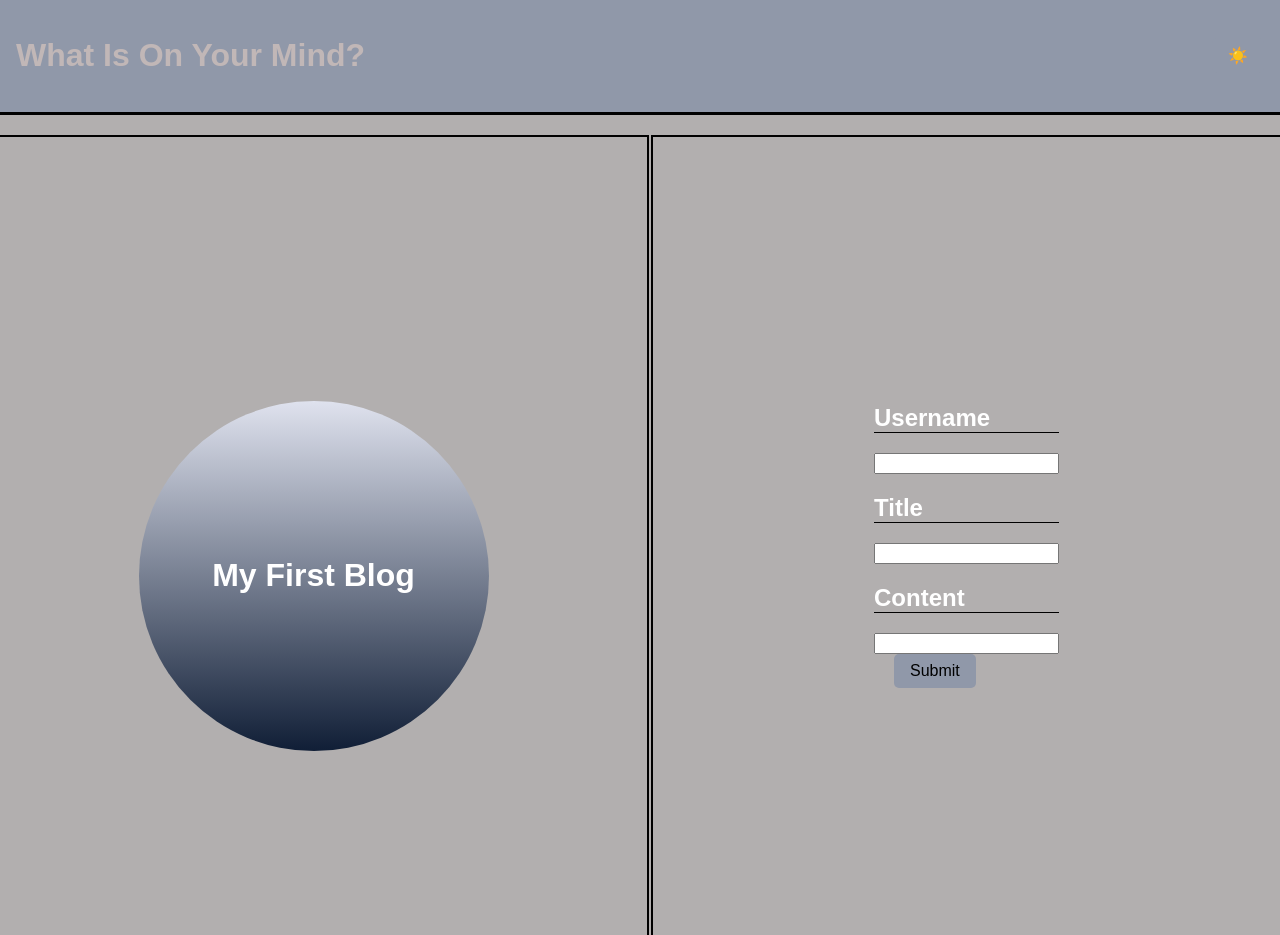
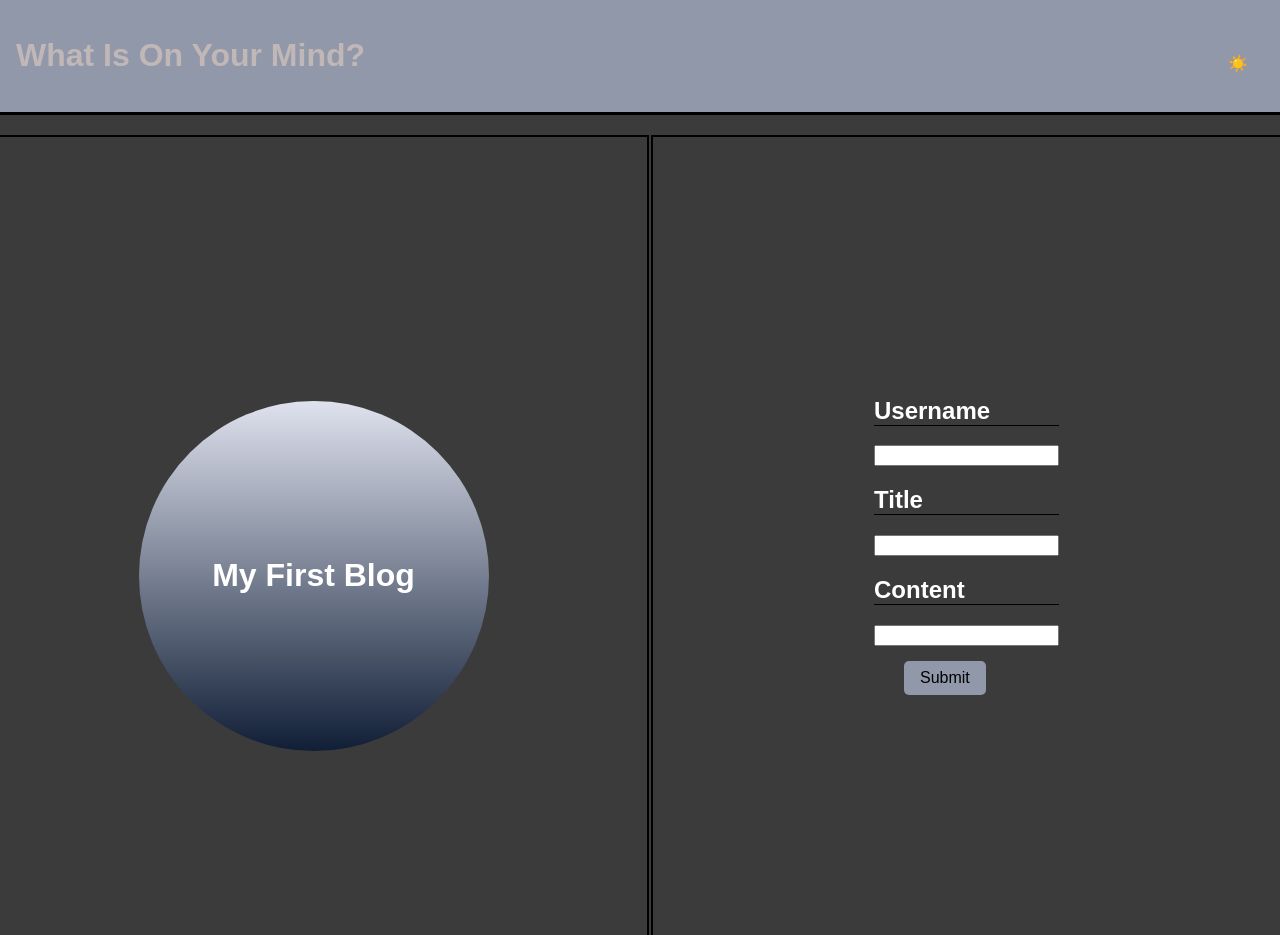
Before and after one commit to ekookten/My-Blog, a plain HTML site: page index.html in a window 1280 px wide. Both pictures are taken after a click on the button "☀️". Drawn offline with Linux system fonts and the light colour scheme.

Commit message:
did some change in blog.css

```diff
--- a/assets/CSS/blog.css
+++ b/assets/CSS/blog.css
@@ -2,12 +2,12 @@ body {
   font-family: Arial, sans-serif;
   margin: 0;
   padding: 0;
-  background-color: rgba(241, 241, 246, 0.125);
+  background-color: rgba(209, 211, 225, 0.125);
   color: black;
 }
 
 .dark-mode {
-  background-color: rgb(18, 14, 14);
+  background-color: rgb(59, 59, 59);
   color: rgb(26, 18, 18);
   border: white;
 }
@@ -24,6 +24,18 @@ header {
 
 main {
   padding: 20px;
+}
+
+button#togglebutton {
+  position: absolute;
+  top: 10px; /* Adjust this value to position vertically */
+  right: 10px; /* Adjust this value to position horizontally */
+  padding: 0.5em 1em;
+  cursor: pointer;
+  background-color: #9098a9;
+  border: none;
+  border-radius: 5px;
+  font-size: 1em;
 }
 
 footer {
@@ -48,9 +60,20 @@ article {
   margin: 10px 0;
   background-color: #f5f5f5;
   min-width: 1000px;
+  border-radius: 30px;
+}
+
+article h2 {
+  border-bottom: 2px solid black; /* Adds a line under the title */
+  padding-bottom: 5px; /* Adds space between the title text and the line */
+  margin-bottom: 10px; /* Adjust the space below the line */
 }
 
 blockquote {
   font-style: italic;
   margin: 0;
 }
+
+article blockquote {
+  font-family: "Arial", sans-serif; /* Set your desired font-family */
+}
--- a/assets/CSS/style.css
+++ b/assets/CSS/style.css
@@ -7,7 +7,7 @@ body {
 }
 
 .dark-mode {
-  background-color: rgb(178, 175, 175);
+  background-color: rgb(59, 59, 59);
   color: white;
   border: white;
 }
@@ -63,7 +63,8 @@ main {
 }
 
 button {
-  margin-left: 20px;
+  margin-left: 30px;
+  margin-top: 15px;
   padding: 0.5em 1em;
   cursor: pointer;
   background-color: #9098a9;
--- a/assets/JavaScript/blog.js
+++ b/assets/JavaScript/blog.js
@@ -40,7 +40,8 @@ function goBack() {
   window.location.href = "index.html";
 }
 
-getLocalStorage();
+// getLocalStorage();
+//Calls getLocalStorage() to ensure local storage is accessed (although this call alone is redundant here since renderBlogList also calls getLocalStorage).
 renderBlogList();
 
 backButton.addEventListener("click", goBack);
```
